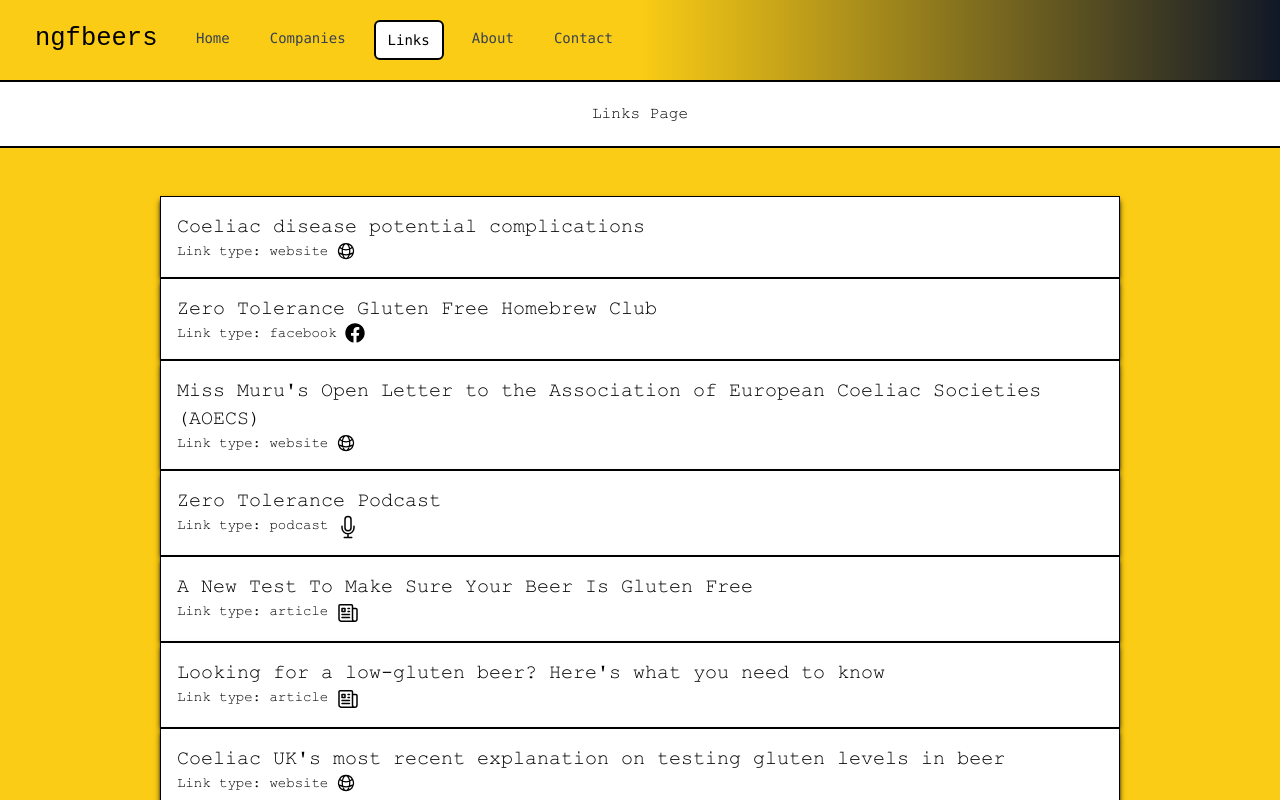
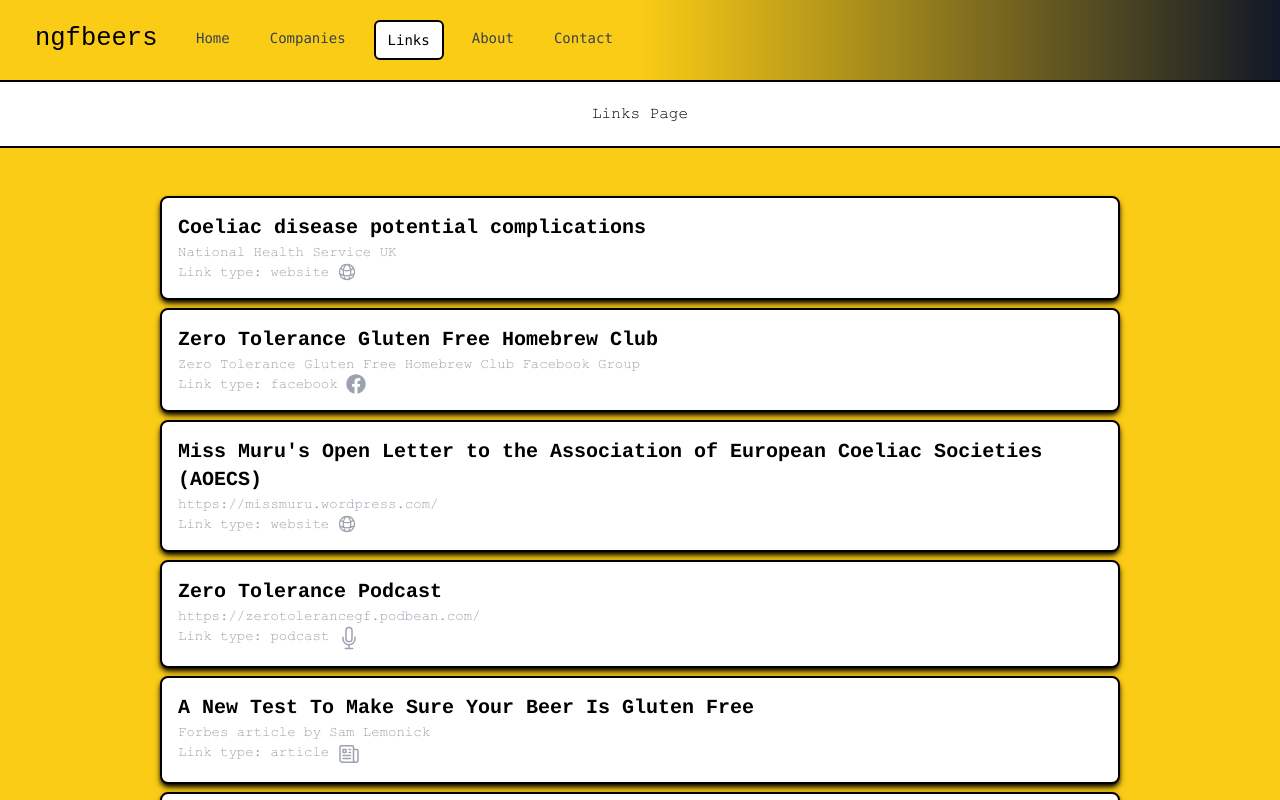
Before and after one commit to jdm79/ngfbeers-march, a Next.js app: page /links in a window 1280 px wide. Shown: the top 800 px of the page. Built offline with nearby package versions, Linux system fonts and the light colour scheme.

Commit message:
style: sort margin on links list, light grey for link source and type

```diff
--- a/components/BackButton.js
+++ b/components/BackButton.js
@@ -13,8 +13,8 @@
           py-2
           px-4
           rounded
-          my-1
-          ml-1
+          my-2
+
           transition ease-in-out delay-150  hover:-translate-x-1 hover:scale-110 hover:bg-white duration-300
           "
       >
--- a/components/contact-form.js
+++ b/components/ContactForm.js
@@ -34,12 +34,12 @@
 
   return (
     <div className="w-full md:w-3/4 md:max-w-full mt-12 mb-20 mx-auto px-2 sm:px-0">
-      <h1 className="bg-white text-black border-2 border-black sm:rounded-md p-5 mb-5 shadow-md shadow-black">
+      <h1 className="bg-white text-black border-2 border-black rounded-lg p-5 mb-5 shadow-md shadow-black">
         If you have any feedback or queries, or have any NGCI beer-related news,
         please contact us using the form below. Any advice or help is much
         appreciated!
       </h1>
-      <div className="py-10 px-20 border-black border-2 sm:rounded-md bg-white shadow-md shadow-black">
+      <div className="py-10 px-20 border-black border-2 rounded-lg bg-white shadow-md shadow-black">
         <form onSubmit={handleSubmit}>
           <label className="block mb-6">
             <span className="text-black">Your name</span>
--- a/components/companies/company-item.js
+++ b/components/companies/company-item.js
@@ -7,8 +7,8 @@
   return (
     // <li classNameName="p-2 bg-gray-200 w-full border-b-2 border-black">
     <Link href={companyLink}>
-      <div className="m-auto w-full bg-white mb-4">
-        <div className="border-black border-2 hover:border-4 active:bg-yellow-400 shadow-md shadow-black">
+      <div className="m-auto w-full mb-4">
+        <div className="border-black border-2 bg-white rounded-lg hover:border-4 active:bg-yellow-400 shadow-md shadow-black">
           <img
             className="w-3/4 sm:w-1/2 m-auto rounded-full my-4"
             src={`/${image}`}
--- a/components/links/link-item.js
+++ b/components/links/link-item.js
@@ -2,7 +2,7 @@
 import { FaFacebook } from "react-icons/fa";
 
 function LinkItem(props) {
-  const { id, type, title } = props;
+  const { id, type, title, source } = props;
   const linkLink = `/links/${id}`;
 
   return (
@@ -11,10 +11,11 @@
         href={linkLink}
         className="w-screen flex py-0 bg-yellow-400 mx-auto px-2 sm:px-0"
       >
-        <div className="w-full sm:w-3/4 m-auto bg-white hover:bg-yellow-300 border border-black p-4 shadow-md shadow-black">
+        <div className="w-full sm:w-3/4 m-auto bg-white hover:bg-yellow-300 border-2 mb-2 border-black rounded-lg p-4 shadow-md shadow-black">
           <div className="">
-            <h1 className="text-weight-bold text-sm sm:text-xl">{title}</h1>
-            <p className="text-sm flex">
+            <h1 className="text-weight-bold text-md font-extrabold sm:text-xl">{title}</h1>
+            <p className="text-sm text-gray-400 flex">{source}</p>
+            <p className="text-sm text-gray-400 flex">
               Link type: {type}
               <span className="pl-2">
                 {type === "website" ? (
--- a/components/links/link-list.js
+++ b/components/links/link-list.js
@@ -13,8 +13,8 @@
             title={link.title}
             blurb={link.blurb}
             link={link.link_url}
-            type={link.link_type}
-            body={link.link_type}
+            type={link.type}
+            source={link.source}
           />
         ))}
       </ul>
--- a/linkList.js
+++ b/linkList.js
@@ -11,8 +11,8 @@
               It's a common misconception that eating a little gluten will not harm you.
               Eating even tiny amounts can trigger symptoms of coeliac disease
                and increase your risk of developing the complications outlined below.`,
-    link_description: "National Health Service UK",
-    link_type: "website",
+    source: "National Health Service UK",
+    type: "website",
     body: "body",
   },
   {
@@ -25,8 +25,8 @@
               Others are interested in learning how to brew beer for friends
               and family who fall into that category,
               or simply have an interest in using alternative grains to brew delicious beer.`,
-    link_description: "Zero Tolerance Gluten Free Homebrew Club Facebook Group",
-    link_type: "facebook",
+    source: "Zero Tolerance Gluten Free Homebrew Club Facebook Group",
+    type: "facebook",
     body: "body",
   },
   {
@@ -38,8 +38,8 @@
               AOECS, Association of European Coeliac Societies,
               to my open letter about safety of gluten free beer in Europe.
               I have Scerri’s approval for publishing his full response.`,
-    link_description: "https://missmuru.wordpress.com/",
-    link_type: "website",
+    source: "https://missmuru.wordpress.com/",
+    type: "website",
     body: "",
   },
   {
@@ -49,8 +49,8 @@
     blurb: `Co-hosted by Cale Baldwin and Stuart Cole.
               The one and only dedicated gluten free brewing podcast.
               Sponsored by Zero Tolerance Gluten Free Homebrewing.`,
-    link_description: `https://zerotolerancegf.podbean.com/`,
-    link_type: "podcast",
+    source: `https://zerotolerancegf.podbean.com/`,
+    type: "podcast",
     body: "",
   },
   {
@@ -64,8 +64,8 @@
               and the test used to find gluten in beer is broken too.
               Scientists in Australia are working on a new test to ensure these beers,
               sometimes labelled “gluten reduced,” are safe for those with celiac disease.`,
-    link_description: "Forbes article by Sam Lemonick",
-    link_type: "article",
+    source: "Forbes article by Sam Lemonick",
+    type: "article",
     body: "",
   },
   {
@@ -76,9 +76,9 @@
     blurb: `[But] when we looked at beers labelled low-gluten or reduced gluten,
               there wasn't much difference in the level we saw in those and what we saw in just normal,
               off-the-shelf beer.`,
-    link_description:
+    source:
       "ABC article on the inaccuracy of current gluten-free beer testing",
-    link_type: "article",
+    type: "article",
     body: "",
   },
   {
@@ -93,8 +93,8 @@
               An alternative method is available (R5 ELISA Competitive)
               which is a more effective way to measure the gluten in beer and other hydrolysed
               or fermented products.`,
-    link_description: `'How is gluten free beer made?' Coeliac UK website`,
-    link_type: "website",
+    source: `'How is gluten free beer made?' Coeliac UK website`,
+    type: "website",
     body: "",
   },
 ];
--- a/pages/companies/[companyId].js
+++ b/pages/companies/[companyId].js
@@ -15,11 +15,11 @@
 
   return (
     <DefaultLayout>
-      <section className=" bg-yellow-400">
+      <section className=" bg-yellow-400 px-2">
         <BackButton href="/companies" />
 
         {/* beer company section here */}
-        <div className="container flex flex-col px-2 py-10 mx-auto sm:w-3/4 space-y-6 lg:py-16 lg:flex-row lg:items-center">
+        <div className="container flex flex-col py-10 mx-auto sm:w-3/4 space-y-6 lg:py-16 lg:flex-row lg:items-center">
           <div>
             <div className="border-gray-900 bg:white border p-3 bg-white rounded-lg">
               <h1 className="tracking-wide text-gray-800 text-3xl md:text-7xl mb-4 bg-yellow-400 border p-5 border-black rounded-lg ">
--- a/pages/contact.js
+++ b/pages/contact.js
@@ -1,8 +1,7 @@
 import { getAllCompanies } from "../companies";
 import DefaultLayout from "@/components/DefaultLayout";
 import PageTitle from "@/components/PageTitle";
-import ThumbnailRow from "@/components/ThumbnailRow";
-import ContactForm from "@/components/contact-form";
+import ContactForm from "@/components/ContactForm";
 
 const contactPage = () => {
   const companies = getAllCompanies();
--- a/pages/links/[linkId].js
+++ b/pages/links/[linkId].js
@@ -16,7 +16,7 @@
     <DefaultLayout>
       <section className="bg-yellow-400 dark:text-gray-700 px-2">
         <BackButton href="/links" />
-        <div className="container flex flex-col px-6 py-6 mx-auto space-y-2 lg:py-4 lg:flex-row lg:items-center bg-white mt-10 mb-10 border border-black">
+        <div className="container flex flex-col px-6 py-6 mx-auto space-y-2 lg:py-4 lg:flex-row lg:items-center bg-white mt-10 mb-10 border border-black rounded-lg">
           <div>
             <div>
               <h1 className="font-bold tracking-wide text-gray-800 text-xl md:text-5xl">
```
